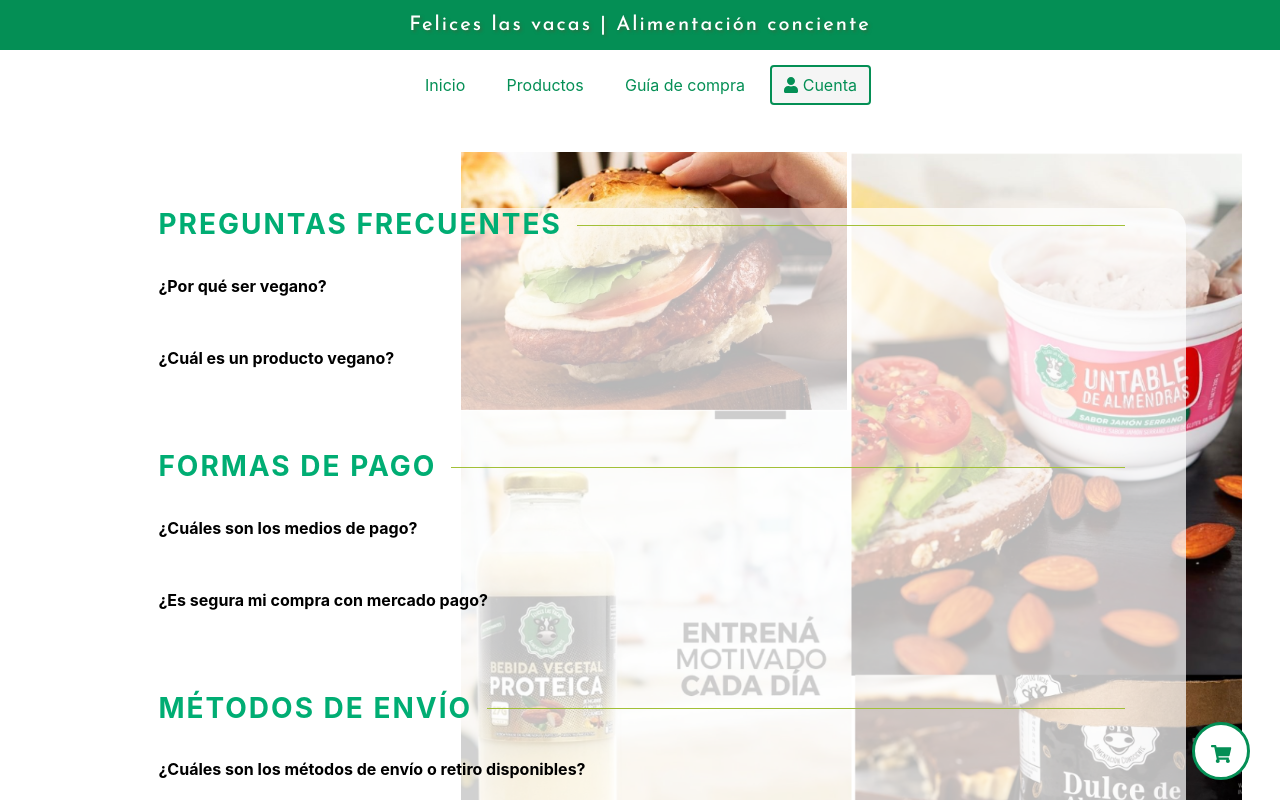
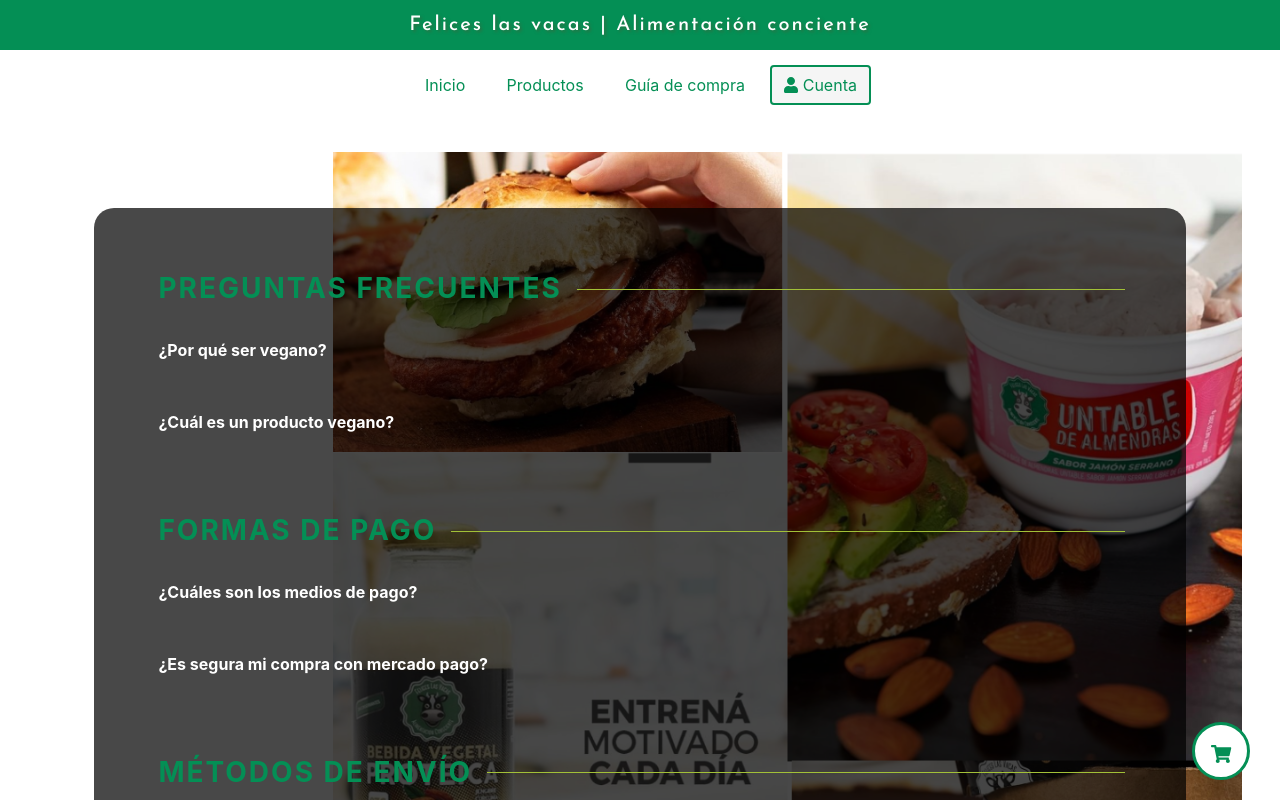
Before and after one commit to IvanEmanuelCamperchioli/FELICES-LAS-VACAS, a React (Create React App) app in the folder frontend/: page /faqs in a window 1280 px wide. Shown: the top 800 px of the page. Built offline with nearby package versions, Linux system fonts and the light colour scheme.

Commit message:
pequeños cambios de transparencias en faq

```diff
--- a/frontend/src/styles/faq.css
+++ b/frontend/src/styles/faq.css
@@ -3,7 +3,7 @@
     outline: none!important;
     appearance: none!important;
     background: none!important;
-    color: rgb(0, 0, 0);
+    color: rgb(255, 255, 255);
     border-style: none!important;
     box-shadow: none!important;
     display: flex;
@@ -18,7 +18,7 @@
 }
 
 .button-Faq:hover, .button-Faq:focus {
-    color: black;
+    color: #048f55;
 }
 
 .card-faq {
@@ -38,7 +38,7 @@
 
 .card-body-faq {
     color: rgb(255, 255, 255);
-    background-color: #048f55d7;
+    background-color: #048f55be;
     border-radius: 15px;
     margin-bottom: 1rem;
     width: 100%;
@@ -59,8 +59,9 @@
 }
 
 .fondo-transparente {
-    background-color: #ffffffb7;
+    background-color: #000000b7;
     border-radius: 20px;
+    padding: 8vh 0vw;
 }
 
 .titulo-faq-1 {
@@ -70,7 +71,7 @@
     letter-spacing: 2px;
     flex-grow: 1;
     width: 90%;
-    color: #00ad73;
+    color: #048f55;
     font-weight: bolder;
 }
 
@@ -119,6 +120,6 @@
     letter-spacing: 2px;
     flex-grow: 1;
     width: 90%;
-    color: #00ad73;
+    color: #048f55;
     font-weight: bolder;
 }
```
